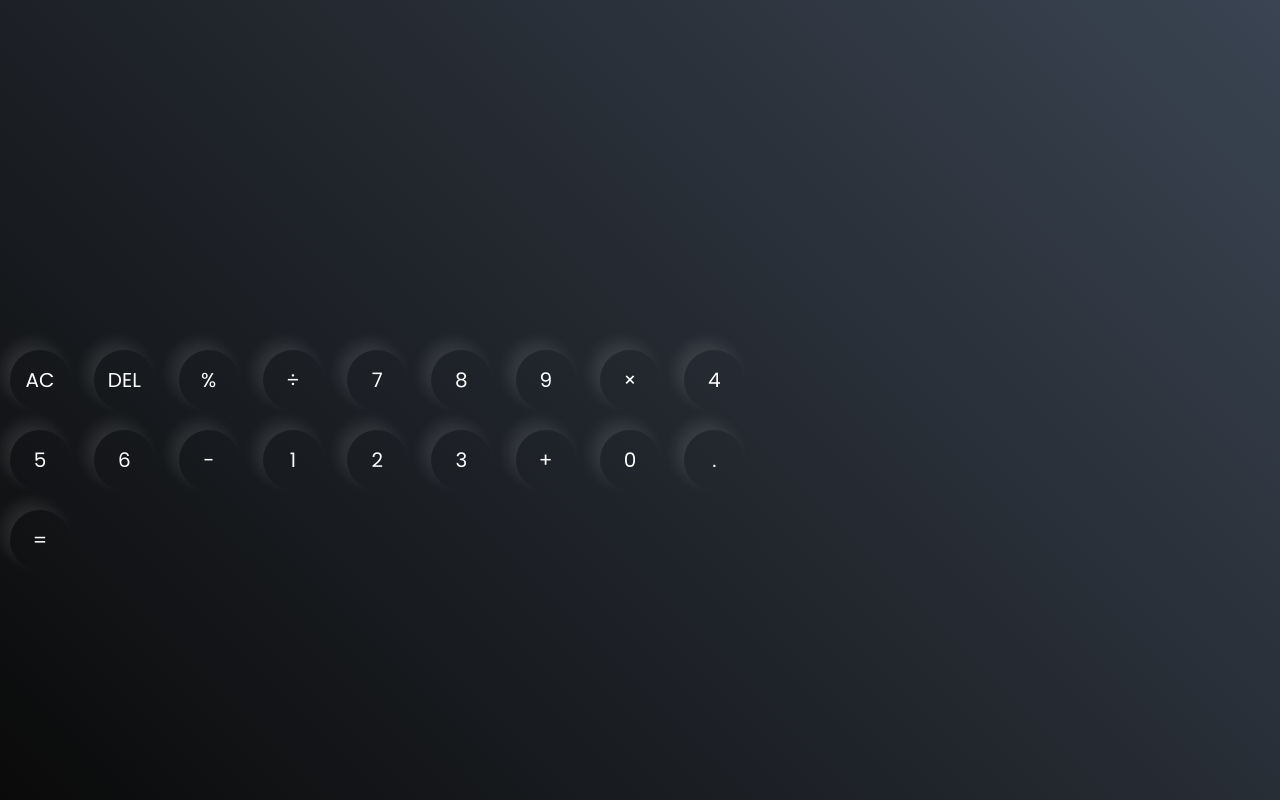
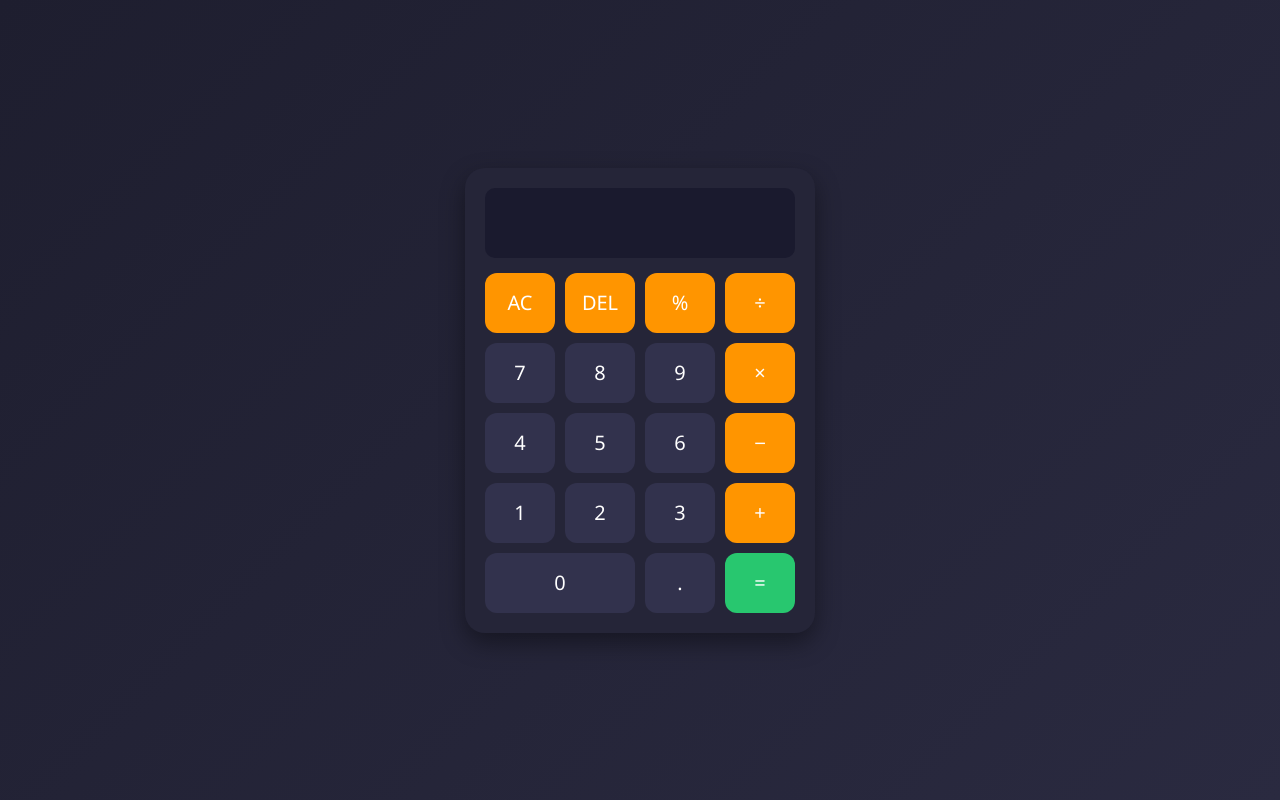
Before and after one commit to Manoj945-gif/calculator, a plain HTML site: page index.html in a window 1280 px wide. Drawn offline with Linux system fonts and the light colour scheme.

Commit message:
Refactor CSS styles for calculator layout and design

```diff
--- a/new.css
+++ b/new.css
@@ -1,59 +1,98 @@
-@import url('https://fonts.googleapis.com/css2?family=Montserrat:ital,wght@0,100..900;1,100..900&family=Poppins:ital,wght@0,100;0,200;0,300;0,400;0,500;0,600;0,700;0,800;0,900;1,100;1,200;1,300;1,400;1,500;1,600;1,700;1,800;1,900&display=swap');
-*{
-    margin:0;
-    padding:0;
+* {
+  margin: 0;
+  padding: 0;
   box-sizing: border-box;
-    font-family: "Poppins";
-    /* font-weight: 100; */
-    /* font-style: normal; */
+  font-family: 'Segoe UI', sans-serif;
 }
 
-body{
-    width: 100vh;
+body {
   height: 100vh;
   display: flex;
   justify-content: center;
   align-items: center;
-    background:linear-gradient(45deg,#0a0a0a,#3a4452);
-}
-.contanier{
-    border:1px solid black;
-    padding: 15px;
-    background: transparent;
-    border-radius: 16px;
-    box-shadow: 0px 3px 15px rgba(113,115,119,0.5) ;
+  background: linear-gradient(135deg, #1e1e2f, #2a2a40);
 }
 
-input{
-    border: none;
+.calculator {
+  background: #252538;
   padding: 20px;
-    width: 320px;
-    margin: 10px;
-    font-size: 40px;
-    background: transparent;
-    text-align: right;
-    cursor: pointer;
-    box-shadow: 0px 3px 15px rgbs(113,115,119,0.1) ;
-    color:white;
+  border-radius: 20px;
+  box-shadow: 0 10px 25px rgba(0,0,0,0.4);
+  width: 350px;
+  max-width: 95%;
 }
 
-input::placeholder{
-    color:white;
+.display input {
+  width: 100%;
+  height: 70px;
+  border: none;
+  outline: none;
+  background: #1a1a2e;
+  color: #fff;
+  font-size: 28px;
+  text-align: right;
+  padding: 15px;
+  border-radius: 10px;
+  margin-bottom: 15px;
 }
 
-button{
-    border: none;
-    margin: 10px;
-    width:60px;
-    height: 60px;
-    border-radius: 50%;
-    background:transparent;
-    color:white;
-    font-size: 20px;
-    box-shadow:-8px -8px 15px rgba(255,255,255,0.1);
-    cursor: pointer;
+.buttons {
+  display: grid;
+  grid-template-columns: repeat(4, 1fr);
+  gap: 10px;
 }
 
-.equal-btn{
-    background-color: orange;
+button {
+  height: 60px;
+  border: none;
+  border-radius: 12px;
+  font-size: 20px;
+  cursor: pointer;
+  transition: 0.2s;
+  background: #32324d;
+  color: white;
 }
+
+button:hover {
+  background: #404067;
+  transform: scale(1.05);
+}
+
+.operator {
+  background: #ff9500;
+  color: white;
+}
+
+.operator:hover {
+  background: #ffa733;
+}
+
+.equal {
+  background: #28c76f;
+  grid-column: span 1;
+}
+
+.equal:hover {
+  background: #3be584;
+}
+
+.zero {
+  grid-column: span 2;
+}
+
+/* Responsive */
+@media (max-width: 400px) {
+  .calculator {
+    padding: 15px;
+  }
+
+  button {
+    height: 55px;
+    font-size: 18px;
+  }
+
+  .display input {
+    height: 60px;
+    font-size: 24px;
+  }
+}
```
Lines whose indentation alone changed are shown as unchanged.
